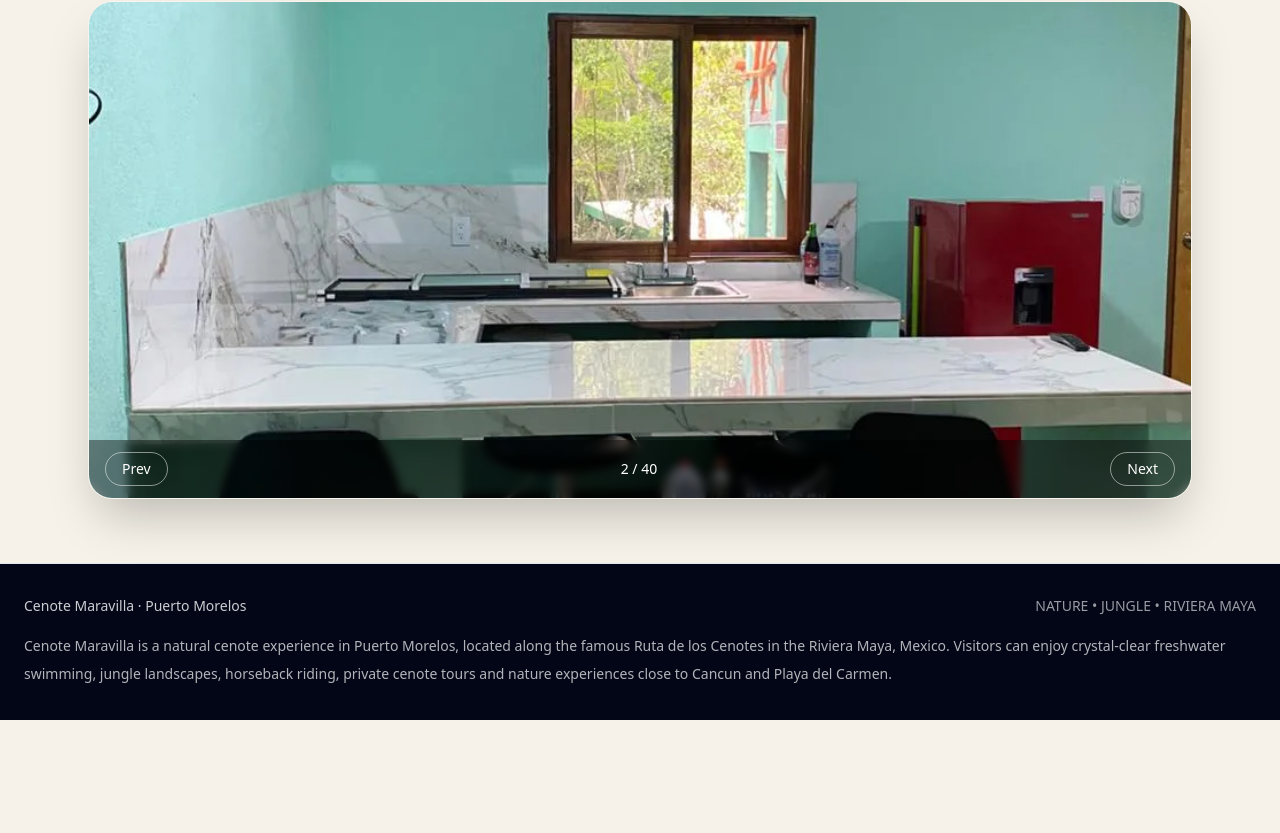
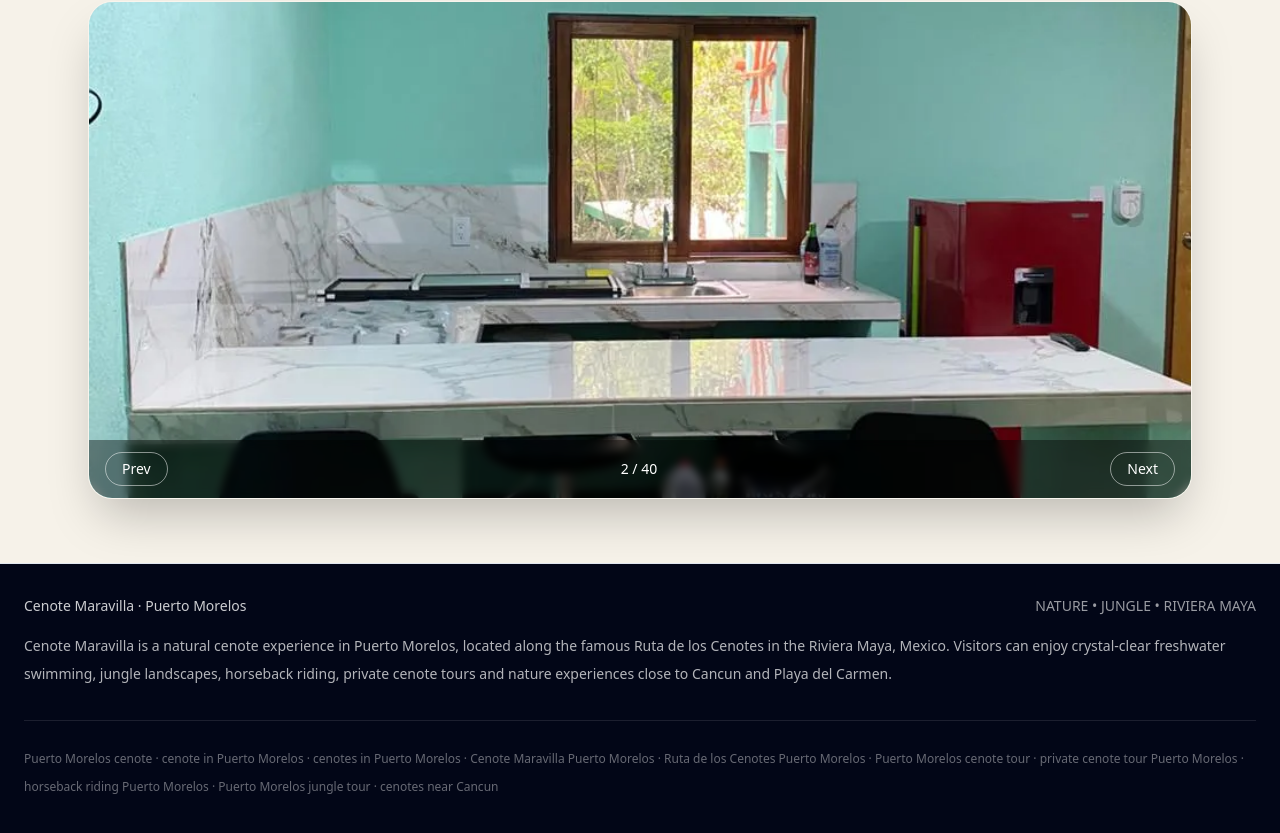
Before and after one commit to o7digital/cenotes, a Next.js app: page /habitaciones in a window 1280 px wide. Shown: the part 251-1084 px from the top of the page. Before the commit the page ends 971 px from the top, so only its background shows below. Built offline with nearby package versions, Linux system fonts and the light colour scheme.

Commit message:
Add bilingual visible SEO keyword footer line

```diff
--- a/src/components/SiteFooter.tsx
+++ b/src/components/SiteFooter.tsx
@@ -4,6 +4,34 @@ import { useLanguage } from "./LanguageProvider";
 
 export default function SiteFooter() {
   const { lang } = useLanguage();
+
+  const pageKeywords =
+    lang === "es"
+      ? [
+          "cenote en Puerto Morelos",
+          "cenotes en Puerto Morelos",
+          "Cenote Maravilla Puerto Morelos",
+          "ruta de los cenotes Puerto Morelos",
+          "tour cenotes Puerto Morelos",
+          "tour privado cenote Puerto Morelos",
+          "paseo a caballo Puerto Morelos",
+          "paseo a caballo en la selva Puerto Morelos",
+          "cenotes cerca de Cancun",
+          "experiencias naturales Riviera Maya",
+        ].join(" · ")
+      : [
+          "Puerto Morelos cenote",
+          "cenote in Puerto Morelos",
+          "cenotes in Puerto Morelos",
+          "Cenote Maravilla Puerto Morelos",
+          "Ruta de los Cenotes Puerto Morelos",
+          "Puerto Morelos cenote tour",
+          "private cenote tour Puerto Morelos",
+          "horseback riding Puerto Morelos",
+          "Puerto Morelos jungle tour",
+          "cenotes near Cancun",
+        ].join(" · ");
+
   return (
     <footer className="border-t border-slate-200 bg-slate-950 py-8 text-white">
       <div className="mx-auto max-w-7xl px-6">
@@ -18,6 +46,7 @@ export default function SiteFooter() {
             ? "Cenote Maravilla, Puerto Morelos, Mexico. Sitio oficial: nado en cenotes, Ruta de los Cenotes, cabalgatas y experiencias privadas en la selva de la Riviera Maya."
             : "Cenote Maravilla is a natural cenote experience in Puerto Morelos, located along the famous Ruta de los Cenotes in the Riviera Maya, Mexico. Visitors can enjoy crystal-clear freshwater swimming, jungle landscapes, horseback riding, private cenote tours and nature experiences close to Cancun and Playa del Carmen."}
         </p>
+        <p className="mt-8 border-t border-white/10 pt-6 text-xs leading-7 text-white/40">{pageKeywords}</p>
       </div>
     </footer>
   );
```
